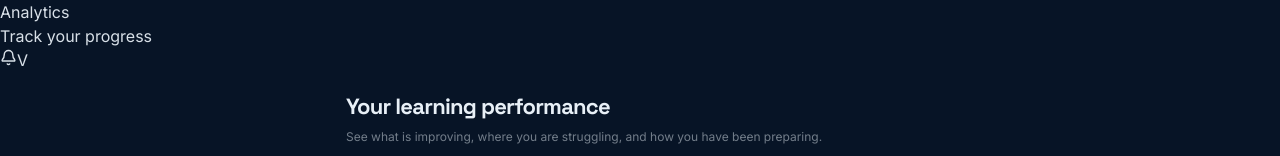
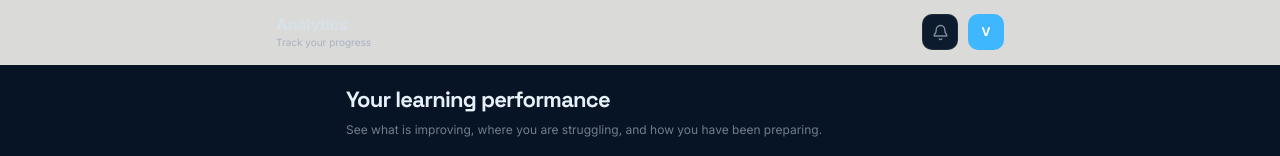
Before and after one commit to examforge99/examlogic, a Next.js app: page /analytics in a window 1280 px wide. Shown: the top 156 px of the page. Built offline with nearby package versions, Linux system fonts and the light colour scheme; no server answers.

Commit message:
rebuild: add frontend layout primitives

```diff
--- a/src/app/globals.css
+++ b/src/app/globals.css
@@ -440,3 +440,241 @@ select {
 @keyframes auth-spin {
   to { transform: rotate(360deg); }
 }
+
+
+/* ExamLogic frontend rebuild primitives */
+.app-topbar {
+  position: sticky;
+  top: 0;
+  z-index: 100;
+  border-bottom: 1px solid var(--color-border);
+  background: rgba(232, 232, 229, .94);
+  backdrop-filter: blur(14px);
+  -webkit-backdrop-filter: blur(14px);
+}
+.app-topbar-inner {
+  width: 100%;
+  max-width: 760px;
+  min-height: 64px;
+  margin: 0 auto;
+  padding: 10px 16px;
+  display: flex;
+  align-items: center;
+  justify-content: space-between;
+  gap: 16px;
+  box-sizing: border-box;
+}
+.app-topbar-leading,
+.app-topbar-actions {
+  display: flex;
+  align-items: center;
+  gap: 10px;
+}
+.app-topbar-leading { min-width: 0; }
+.app-topbar-copy { min-width: 0; }
+.app-topbar-title {
+  margin: 0;
+  overflow: hidden;
+  color: var(--color-text-primary);
+  font-family: var(--font-display);
+  font-size: 16px;
+  line-height: 1.15;
+  font-weight: 700;
+  letter-spacing: -.02em;
+  text-overflow: ellipsis;
+  white-space: nowrap;
+}
+.app-topbar-subtitle {
+  margin: 3px 0 0;
+  overflow: hidden;
+  color: var(--color-text-muted);
+  font-size: 10px;
+  line-height: 1.3;
+  text-overflow: ellipsis;
+  white-space: nowrap;
+}
+.icon-control,
+.avatar-control {
+  position: relative;
+  width: 36px;
+  height: 36px;
+  flex: 0 0 36px;
+  display: grid;
+  place-items: center;
+  border: 1px solid var(--color-border);
+  border-radius: 10px;
+  background: var(--color-surface);
+  color: var(--color-text-secondary);
+}
+.avatar-control {
+  border: 0;
+  background: var(--color-primary);
+  color: #fff;
+  font-size: 12px;
+  font-weight: 800;
+}
+.notification-dot {
+  position: absolute;
+  top: 7px;
+  right: 7px;
+  width: 6px;
+  height: 6px;
+  border-radius: 50%;
+  background: var(--color-accent);
+  box-shadow: 0 0 0 2px var(--color-surface);
+}
+.dashboard-context-grid {
+  display: grid;
+  grid-template-columns: repeat(2, minmax(0, 1fr));
+  gap: 10px;
+}
+.dashboard-stat {
+  min-width: 0;
+  min-height: 112px;
+  padding: 14px;
+  border: 1px solid var(--color-border);
+  border-radius: 14px;
+  background: var(--color-elevated);
+  box-sizing: border-box;
+}
+.dashboard-stat-label {
+  margin: 0;
+  color: var(--color-text-muted);
+  font-size: 10px;
+  font-weight: 800;
+  letter-spacing: .06em;
+  text-transform: uppercase;
+}
+.dashboard-stat-value {
+  margin: 11px 0 0;
+  color: var(--color-text-primary);
+  font-family: var(--font-display);
+  font-size: 25px;
+  line-height: 1;
+  font-weight: 700;
+  letter-spacing: -.035em;
+}
+.dashboard-stat-note {
+  margin: 10px 0 0;
+  color: var(--color-text-muted);
+  font-size: 10px;
+}
+.dashboard-progress-track {
+  height: 5px;
+  margin-top: 28px;
+  overflow: hidden;
+  border-radius: 999px;
+  background: rgba(63, 183, 255, .12);
+}
+.dashboard-progress-track span {
+  display: block;
+  height: 100%;
+  border-radius: inherit;
+  background: var(--color-primary);
+  transition: width .35s ease;
+}
+.dashboard-section-header {
+  display: flex;
+  align-items: end;
+  justify-content: space-between;
+  gap: 12px;
+}
+.dashboard-inline-link {
+  display: inline-flex;
+  align-items: center;
+  gap: 5px;
+  padding: 0;
+  color: var(--color-primary);
+  font-size: 11px;
+  font-weight: 800;
+}
+.dashboard-retry { margin-top: 10px; }
+.dashboard-schedule-list { margin: -2px 0; }
+.dashboard-schedule-row {
+  min-width: 0;
+  padding: 13px 0;
+  display: flex;
+  align-items: center;
+  justify-content: space-between;
+  gap: 12px;
+  border-bottom: 1px solid var(--color-border);
+  color: var(--color-text-muted);
+}
+.dashboard-schedule-row:last-child { border-bottom: 0; }
+.dashboard-schedule-subject {
+  margin: 0;
+  color: var(--color-text-primary);
+  font-size: 13px;
+  font-weight: 700;
+}
+.dashboard-schedule-meta,
+.dashboard-schedule-more {
+  margin: 4px 0 0;
+  color: var(--color-text-muted);
+  font-size: 10px;
+}
+.dashboard-schedule-more { margin-top: 10px; }
+.dashboard-rest { padding: 4px 0; }
+
+.bottom-nav {
+  position: fixed;
+  right: 0;
+  bottom: 0;
+  left: 0;
+  z-index: 100;
+  min-height: 68px;
+  padding: 8px 8px calc(8px + env(safe-area-inset-bottom));
+  display: flex;
+  align-items: flex-start;
+  justify-content: space-around;
+  border-top: 1px solid var(--color-border);
+  background: rgba(247, 247, 243, .96);
+  backdrop-filter: blur(14px);
+  -webkit-backdrop-filter: blur(14px);
+  box-sizing: border-box;
+}
+.bottom-nav-item {
+  position: relative;
+  min-width: 0;
+  min-height: 52px;
+  flex: 1;
+  padding: 5px 4px;
+  display: flex;
+  flex-direction: column;
+  align-items: center;
+  gap: 4px;
+  color: var(--color-text-muted);
+  font-size: 9px;
+  font-weight: 600;
+}
+.bottom-nav-item svg { color: currentColor; }
+.bottom-nav-active-marker {
+  position: absolute;
+  bottom: -8px;
+  width: 20px;
+  height: 3px;
+  border-radius: 3px 3px 0 0;
+  background: var(--color-primary);
+}
+.bottom-nav-practice { margin-top: -22px; }
+.bottom-nav-practice-button {
+  width: 46px;
+  height: 46px;
+  display: grid;
+  place-items: center;
+  border: 4px solid var(--color-background);
+  border-radius: 14px;
+  background: var(--color-primary);
+  color: #fff;
+  box-shadow: 0 8px 20px rgba(63,183,255,.22);
+}
+@media (min-width: 768px) {
+  .bottom-nav { display: none; }
+}
+@media (max-width: 380px) {
+  .app-topbar-inner { padding-inline: 12px; }
+  .dashboard-context-grid { gap: 8px; }
+}
+@media (prefers-reduced-motion: reduce) {
+  .dashboard-progress-track span { transition: none; }
+}
```
